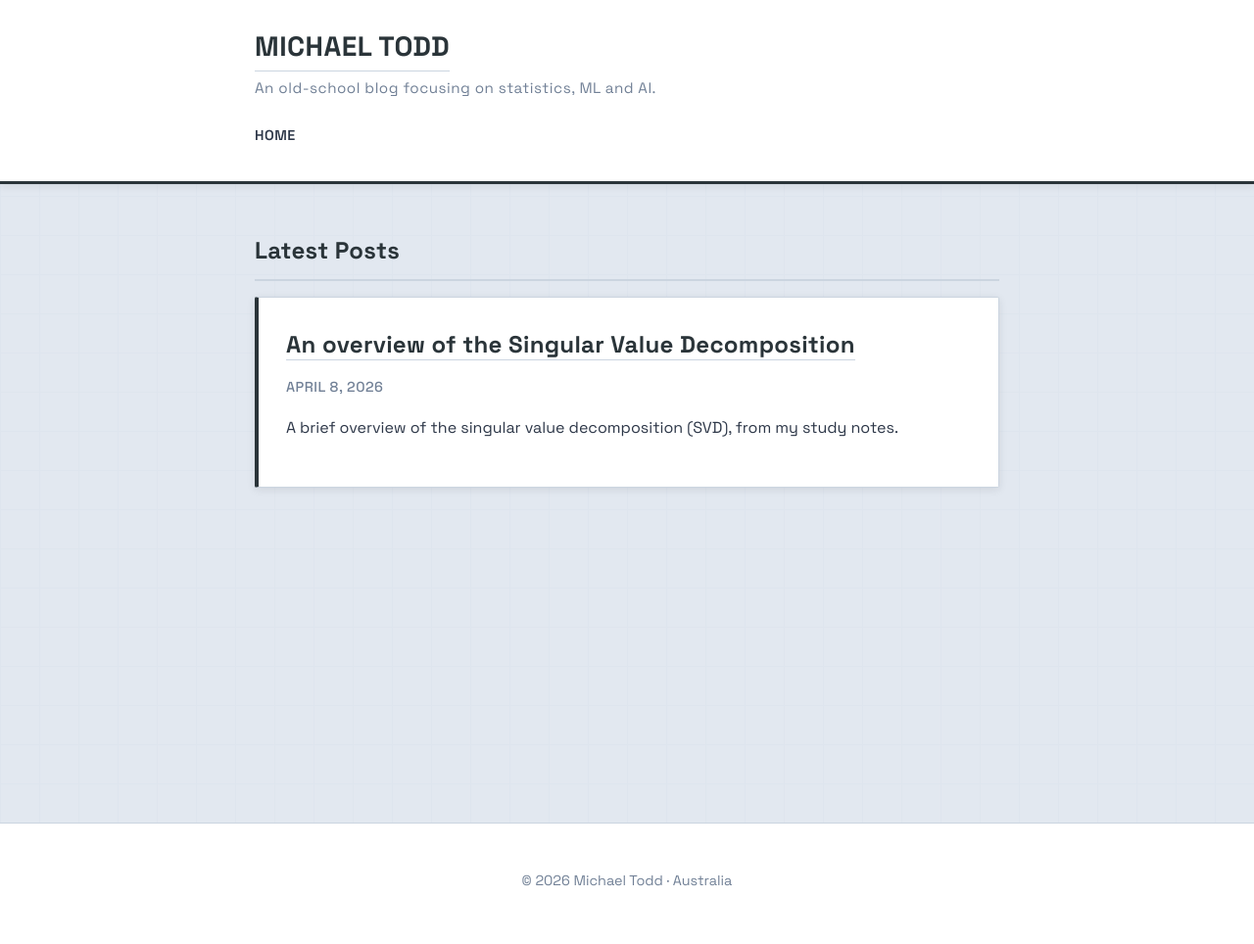
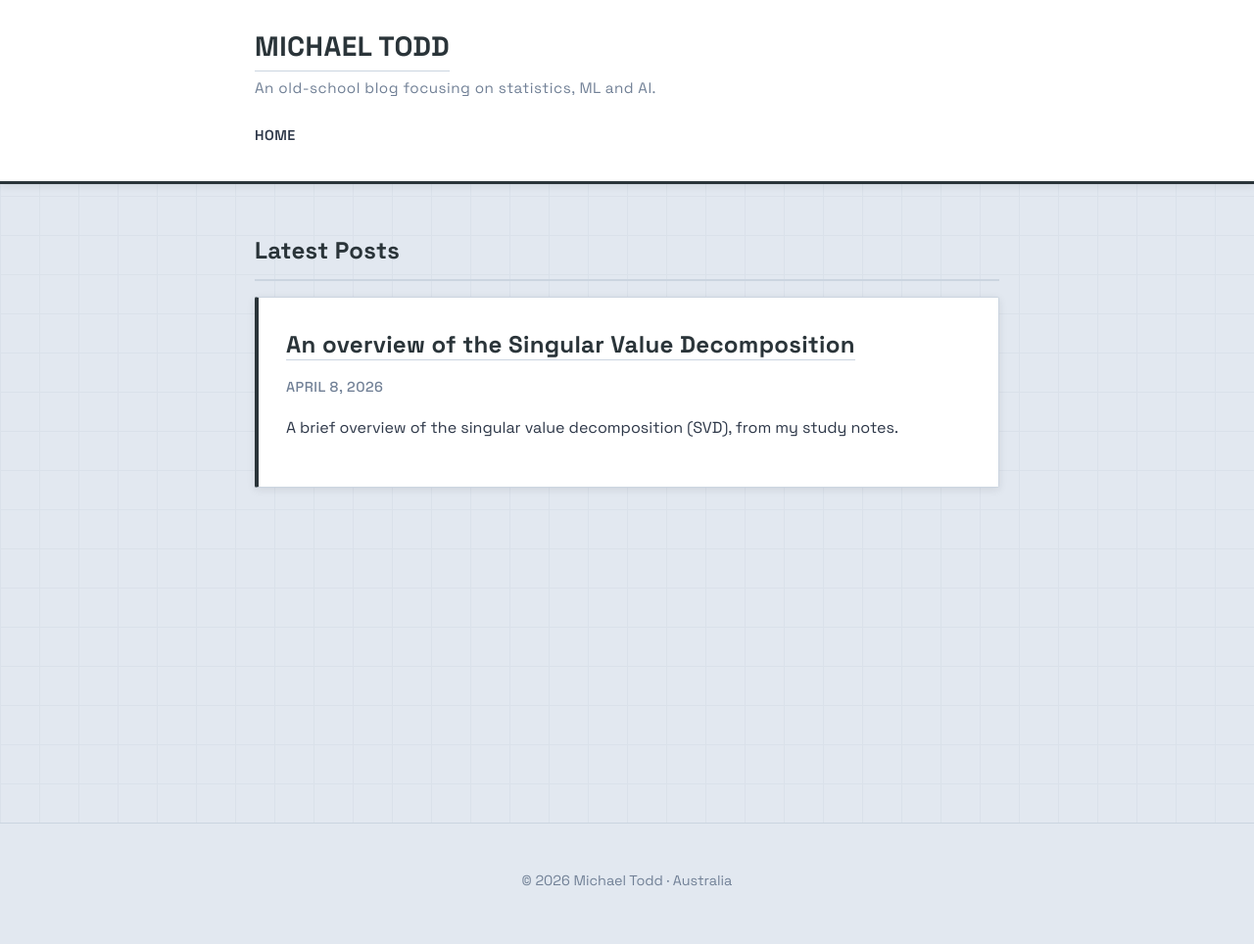
Before and after one commit to mtoddx/michaeltodd, a Jekyll site: the page built from index.md, in a window 1280 px wide. Shown: the whole page at 98% size. Built offline with Jekyll 4.4.1, drawn with Linux system fonts in a browser that asks for light colours.

Commit message:
Update style.css

```diff
--- a/assets/css/style.css
+++ b/assets/css/style.css
@@ -54,7 +54,7 @@ body::before {
     linear-gradient(var(--slate) 1px, transparent 1px),
     linear-gradient(90deg, var(--slate) 1px, transparent 1px);
   background-size: 40px 40px;
-  opacity: 0.15;
+  opacity: 0.35;
   pointer-events: none;
   z-index: 0;
 }
@@ -141,7 +141,7 @@ body::before {
   color: var(--light-text);
   text-align: center;
   font-size: 0.9rem;
-  background: var(--white);
+  background: var(--bg-gray);
   position: relative;
   z-index: 2;
 }
@@ -358,7 +358,8 @@ tr:hover {
   overflow-x: auto;
   overflow-y: hidden;
   max-width: 100%;
-  color: var(--accent-orange) !important;
+  color: var(--gunmetal) !important;
+  font-weight: 500;
 }
 
 /* Post content styling */
```
